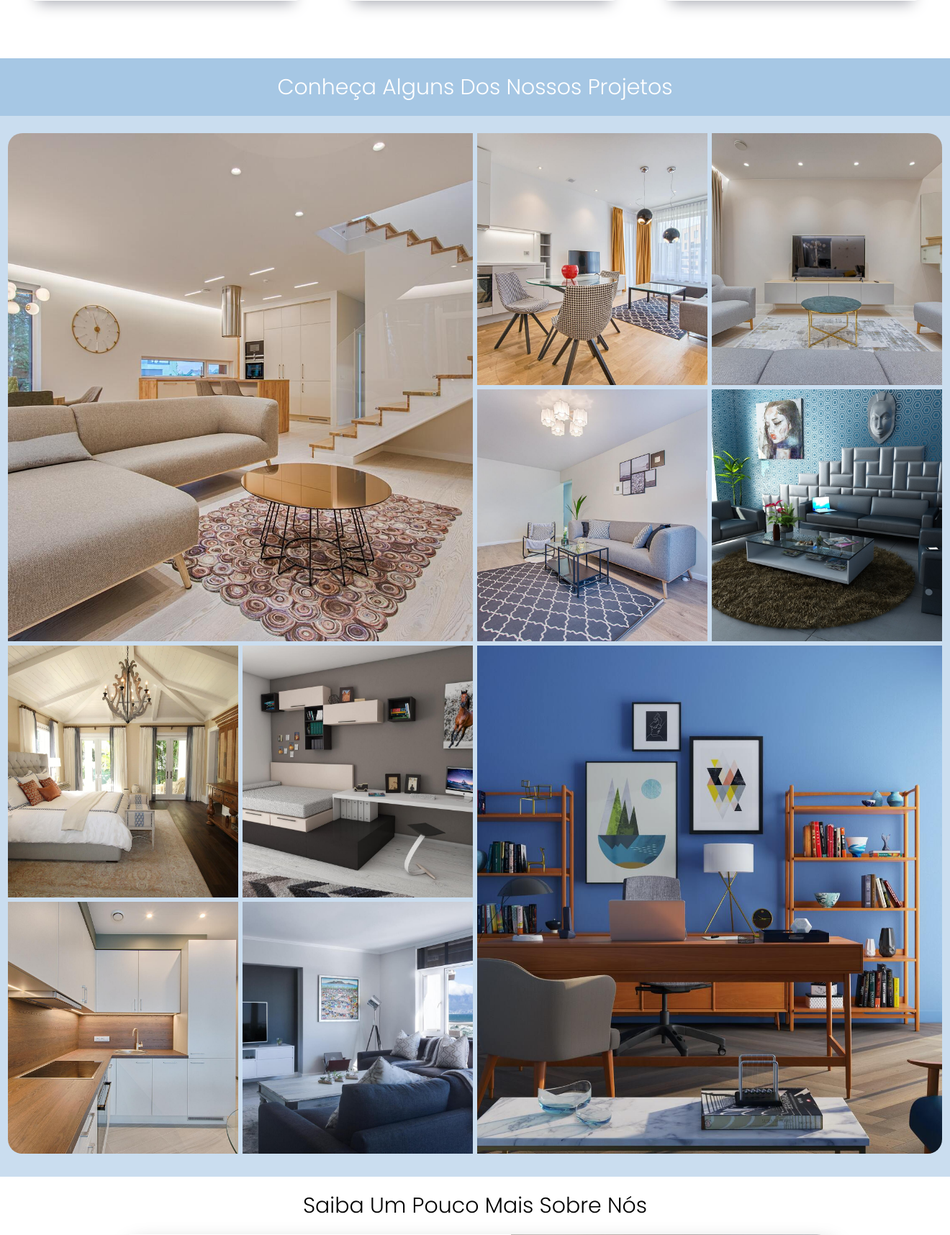
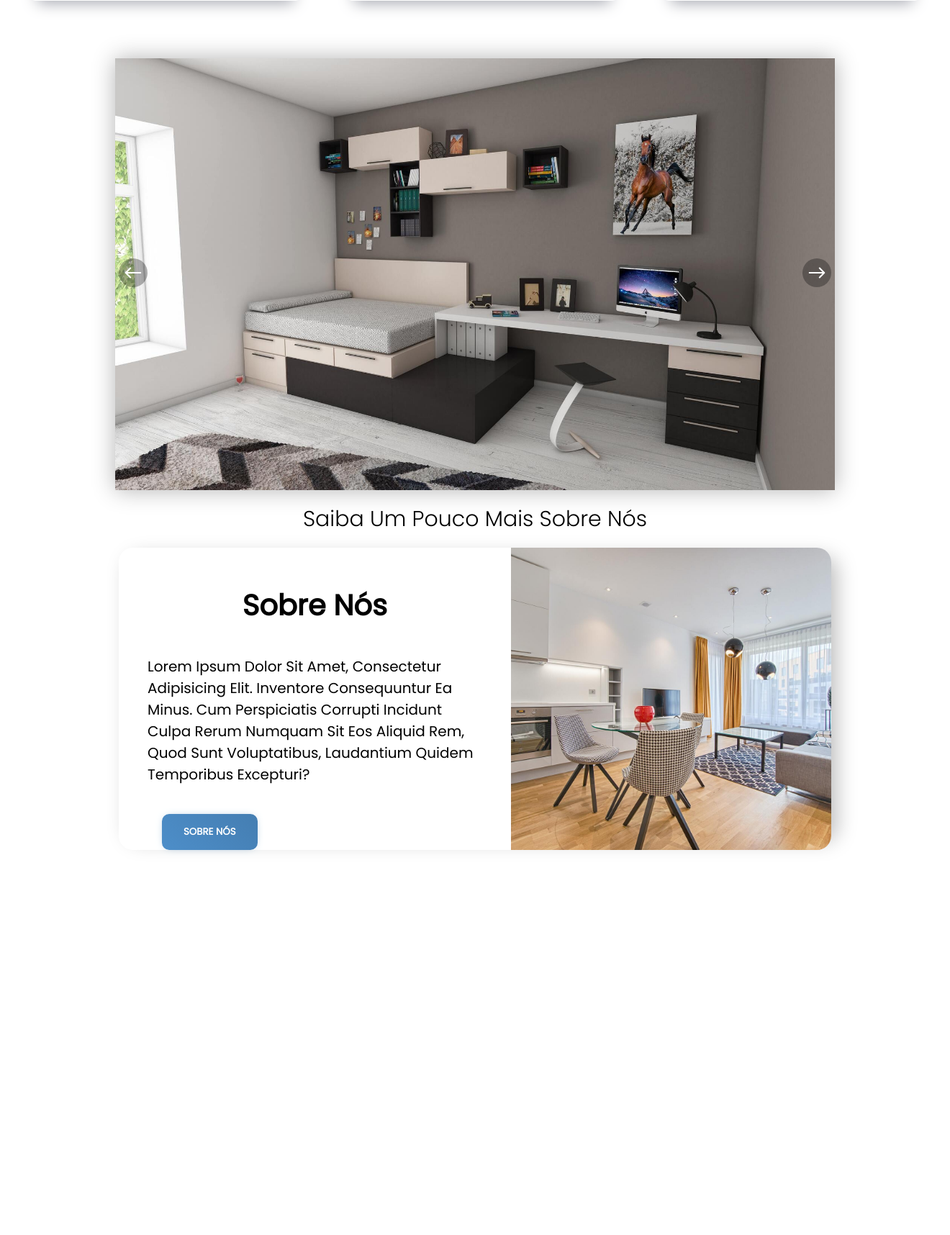
Before and after one commit to FernaandoJr/TCC2022, a PHP site: page / in a window 1320 px wide. Shown: the part 1143-2859 px from the top of the page at 72% size. After the commit the page ends 2329 px from the top, so only its background shows below. Run offline with PHP 8.4, Linux system fonts and the light colour scheme.

Commit message:
prj image slider no index (quase pronto)

```diff
--- a/src/index.php
+++ b/src/index.php
@@ -27,7 +27,7 @@
                 <li class="nav__item"><a href="./projetos.php" class="nav__link">Projetos</a></li>
                 <li class="nav__item"><a href="./contato.php" class="nav__link">Contato</a></li>
                 <li class="nav__item"><a href="./login.php" class="nav__link">Login</a></li>
-                 <li class="nav__item"><a href="./cadastro.php" class="nav__link nav__link-special">Cadastro</a></li>
+                <li class="nav__item"><a href="./cadastro.php" class="nav__link nav__link-special">Cadastro</a></li>
             </ul>
         </nav>
         <img src="./img/icon/menu.svg" alt="" class="header__menu" id="toggle-menu" onclick="changeImage()">
@@ -91,25 +91,24 @@
     <div class="blank5"></div>
     <div class="blank3"></div>
     <!-- CARD PROJETOS -->
-    <div class="projeto-background-div prj-bg-marker">
-        <h1>Conheça alguns dos nossos projetos</h1>
-    </div>
-    <div class="blank3 prj-bg"></div>
-    <div class="home-prj-card prj-bg">
-        <div class="prj-card-grid">
-            <div class="prj-img1"> <img src="./img/exemplo22.jpg" alt=""></div>
-            <div class="prj-img2"> <img src="./img/exemplo21.jpg" alt=""></div>
-            <div class="prj-img3"> <img src="./img/exemplo23.jpg" alt=""></div>
-            <div class="prj-img4"> <img src="./img/exemplo10.jpg" alt=""></div>
-            <div class="prj-img5"> <img src="./img/exemplo9.jpg" alt=""></div>
-            <div class="prj-img6"> <img src="./img/exemplo17.jpg" alt=""></div>
-            <div class="prj-img7"> <img src="./img/exemplo24.jpg" alt=""></div>
-            <div class="prj-img8"> <img src="./img/exemplo15.jpg" alt=""></div>
-            <div class="prj-img9"> <img src="./img/exemplo14.jpg" alt=""></div>
-            <div class="prj-img10"> <img src="./img/exemplo13.jpg" alt=""></div>
+
+    <div class="slider-container">
+        <div id="slider">
+            <ul id="slideWrap">
+                <li><img src="./img/exemplo15.jpg" alt=""></li>
+                <li><img src="./img/exemplo17.jpg" alt=""></li>
+                <li><img src="./img/exemplo14.jpg" alt=""></li>
+                <li><img src="./img/exemplo9.jpg" alt=""></li>
+            </ul>
+            <a href="">
+                <img id="next" href src="./img/icon/next.svg" alt="">
+            </a>
+            <a href="">
+                <img id="prev" src="./img/icon/prev.svg" alt="">
+            </a>
         </div>
     </div>
-    <div class="blank4 prj-bg"></div>
+
     <div class="projeto-background-div">
         <h1 class="sobre-title">Saiba um pouco mais sobre nós</h1>
     </div>
@@ -132,7 +131,7 @@
     </div>
     <div class="blank4"></div>
     <div class="blank15"></div>
-    <script src="https://unpkg.com/ionicons@4.5.10-0/dist/ionicons.js"></script>
+    <script src="./js/img-slider.js"></script>
 </body>
 
 </html>
--- a/src/styles/home-card/prj.css
+++ b/src/styles/home-card/prj.css
@@ -4,10 +4,6 @@
   display: flex;
   justify-content: center;
   align-items: center;
-  }
-
-  .prj-bg-marker {
-    background-color: var(--logo-light-blue-50);
 }
 
 .projeto-background-div h1 {
@@ -24,116 +20,59 @@
   font-weight: 300;
 }
 
-  .home-prj-card {
-
-    display: flex;
-    justify-content: center;
-    align-items: center;
-    width: 100%;
-    height: fit-content;
-  }
-
-  .prj-bg {
-    background-color: var(--logo-light-blue-70);
-  }
-
-  .prj-card-grid {
-    width: fit-content;
-    display: grid;
-    grid-template-columns: repeat(4, 320px);
-    grid-template-rows: repeat(4, 350px);
-    grid-column-gap: 6px;
-    grid-row-gap: 6px;
-  }
-
-  .prj-img1 {
-    grid-area: 1 / 1 / 3 / 3;
-    border-radius: 20px 0px 0px 0px;
-  }
-
-  .prj-img2 {
-    grid-area: 1 / 3 / 2 / 4;
-  }
-
-  .prj-img3 {
-    grid-area: 2 / 3 / 3 / 4;
-  }
-
-  .prj-img4 {
-    grid-area: 1 / 4 / 2 / 5;
-    border-radius: 0px 20px 0px 0px;
-  }
-
-  .prj-img5 {
-    grid-area: 2 / 4 / 3 / 5;
-  }
-
-  .prj-img6 {
-    grid-area: 3 / 1 / 4 / 2;
-  }
-
-  .prj-img7 {
-    border-radius: 0px 0px 0px 20px;
-    grid-area: 4 / 1 / 5 / 2;
-  }
-
-  .prj-img8 {
-    grid-area: 3 / 2 / 4 / 3;
-  }
-
-  .prj-img9 {
-    grid-area: 4 / 2 / 5 / 3;
-  }
-
-  .prj-img10 {
-    border-radius: 0px 0px 20px 0px;
-    grid-area: 3 / 3 / 5 / 5;
-  }
-
-  .prj-img1,
-  .prj-img2,
-  .prj-img3,
-  .prj-img4,
-  .prj-img5,
-  .prj-img6,
-  .prj-img7,
-  .prj-img8,
-  .prj-img9,
-  .prj-img10 {
-    transition: all 300ms;
-    overflow: hidden;
+.slider-container {
   display: flex;
   justify-content: center;
   align-items: center;
 }
 
-  .prj-img1 img,
-  .prj-img2 img,
-  .prj-img3 img,
-  .prj-img4 img,
-  .prj-img5 img,
-  .prj-img6 img,
-  .prj-img7 img,
-  .prj-img8 img,
-  .prj-img9 img,
-  .prj-img10 img {
-    height: 100%;
+#slider {
+  display: flex;
+  align-items: center;
+  position: relative;
+  width: 1000px;
+  height: 600px;
+  overflow: hidden;
+  box-shadow: 0 0 30px rgba(0, 0, 0, 0.3);
 }
 
-  .prj-img1:hover,
-  .prj-img10:hover {
-    transform: scale(1.0185);
-    filter: brightness(85%);
+#slider ul {
+  position: relative;
+  list-style: none;
+  height: 100%;
+  width: 10000%;
+  padding: 0;
+  margin: 0;
+  left: 0;
+  transition: all 750ms ease;
 }
 
-  .prj-img2:hover,
-  .prj-img3:hover,
-  .prj-img4:hover,
-  .prj-img5:hover,
-  .prj-img6:hover,
-  .prj-img7:hover,
-  .prj-img8:hover,
-  .prj-img9:hover {
-    transform: scale(1.0375);
-    filter: brightness(85%);
+#slider ul li {
+  position: relative;
+  height: 100%;
+  float: left;
 }
+
+#slider ul li img {
+  width: 1000px;
+  height: 600px;
+}
+
+#slider #next {
+  position: relative;
+  height: 40px;
+  z-index: 3;
+  right: 995px;
+}
+
+#slider #prev {
+  position: relative;
+  height: 40px;
+  z-index: 3;
+  left: -85px;
+}
+
+#prev, #next{
+  background-color: rgba(0, 0, 0, .3);
+  border-radius: 9999px;
+}
```
Also changed, not shown: src/js/img-slider.js (added, +50 -0 lines), src/img/icon/next.svg (added), src/img/icon/prev.svg (added). Lines whose indentation alone changed are shown as unchanged.
